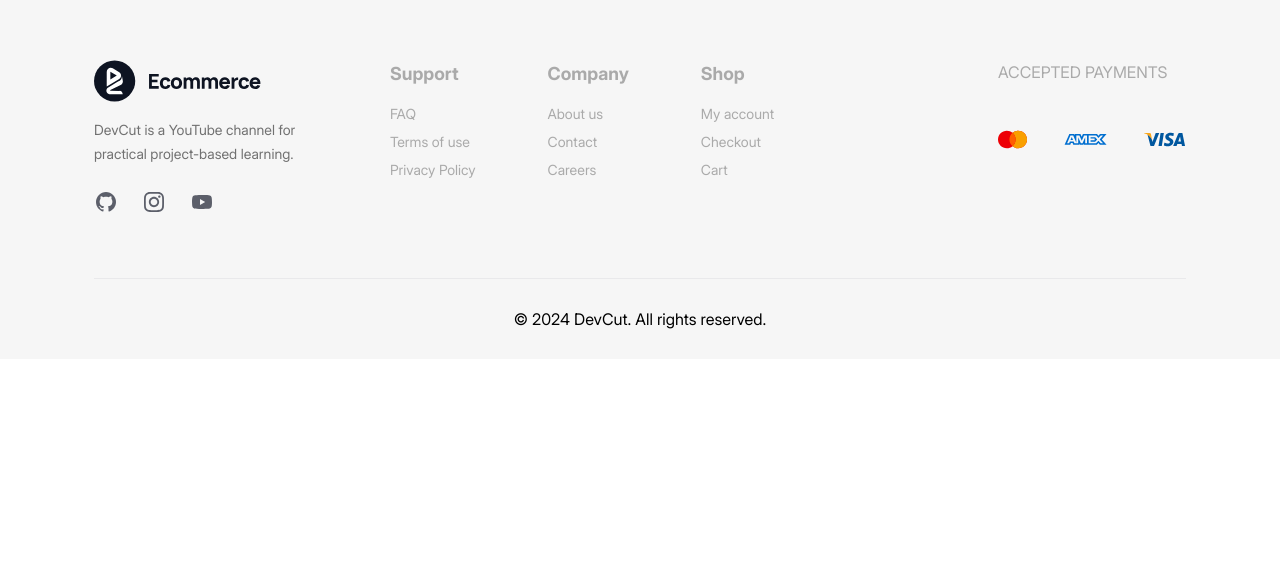
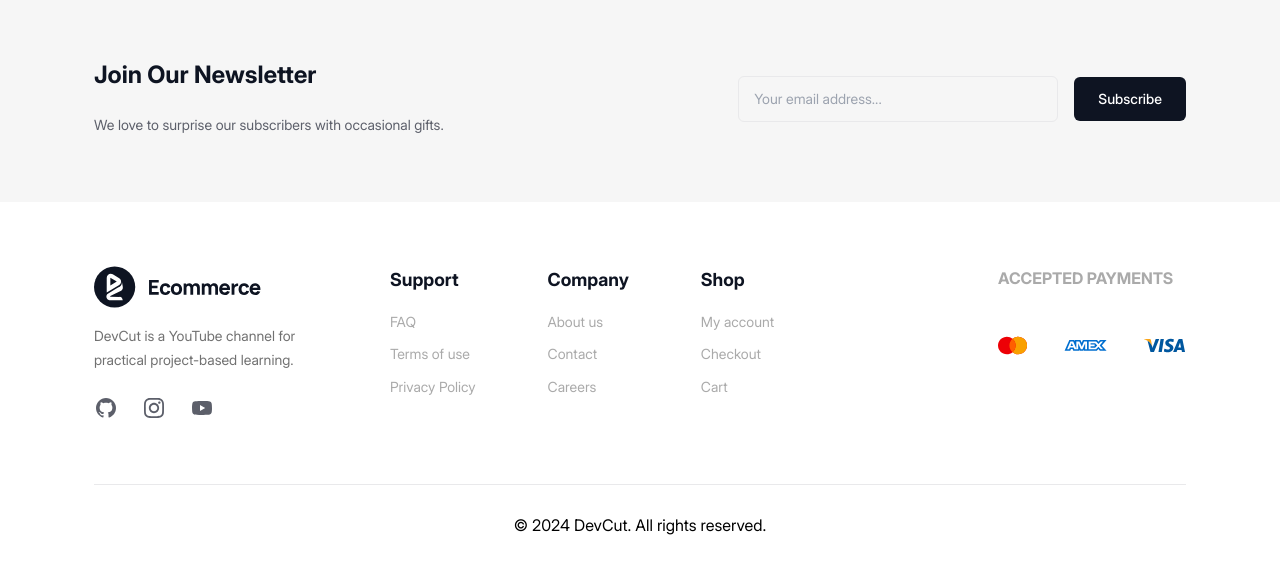
Before and after one commit to AbdumalikovIkboljon/E-commerce, a Next.js app: page / in a window 1280 px wide. Shown: the part 930-1495 px from the top of the page. Before the commit the page ends 1289 px from the top, so only its background shows below. Built offline with nearby package versions, Linux system fonts and the light colour scheme.

Commit message:
add newsletter component

```diff
--- a/src/app/globals.css
+++ b/src/app/globals.css
@@ -42,3 +42,25 @@ body {
   font-style: normal;
   font-display: swap;
 }
+
+
+@layer base {
+  h1 {
+    @apply text-[40px] font-bold leading-[60px] tracking-[-2.5%] text-black-900;
+  }
+  h2 {
+    @apply text-[32px] font-bold leading-[38px] text-black-900;
+  }
+  h3 {
+    @apply text-[24px] font-bold leading-[29px] text-black-900;
+  }
+  h4 {
+    @apply text-[18px] font-semibold leading-[22px] text-black-900;
+  }
+  h5 {
+    @apply text-base font-semibold leading-[20px] text-black-900;
+  }
+  h6 {
+    @apply text-sm font-medium leading-[18px] text-black-900;
+  }
+}
--- a/src/app/layout.js
+++ b/src/app/layout.js
@@ -1,7 +1,7 @@
 import Header from "@/components/Header";
 import "./globals.css";
 import Footer from "@/components/Footer";
-
+import Newsletter from "@/components/Newsletter";
 
 export const metadata = {
   title: "Create Next App",
@@ -16,6 +16,7 @@ export default function RootLayout({ children }) {
         <main className="flex-grow">
           {children}
         </main>
+        <Newsletter />
         <Footer />
       </body>
     </html>
--- a/src/components/Button.js
+++ b/src/components/Button.js
@@ -2,17 +2,17 @@
 import React from 'react';
 
 const Button = ({ children, onClick, className = '', variant = 'primary', ...props }) => {
-//   const baseStyles = 'px-4 py-2 rounded-md font-medium focus:outline-none transition-colors duration-200';
-//   const variantStyles = {
-    // primary: 'bg-blue-500 text-white hover:bg-blue-600',
-    // secondary: 'bg-gray-300 text-black hover:bg-gray-400',
-    // danger: 'bg-red-500 text-white hover:bg-red-600',
-//   };
+  const baseStyles = 'px-6 py-[9.5px] rounded-md font-medium text-sm focus:outline-none transition-colors duration-200';
+  const variantStyles = {
+    primary: 'bg-black-900 text-white hover:bg-black-600',
+    secondary: 'bg-gray-300 text-black hover:bg-gray-400',
+    danger: 'bg-red-500 text-white hover:bg-red-600',
+  };
 
   return (
     <button
       onClick={onClick}
-      className={` ${className}`}
+      className={`${baseStyles} ${variantStyles[variant]} ${className}`}
       {...props}
     >
       {children}
--- a/src/components/Footer.js
+++ b/src/components/Footer.js
@@ -6,7 +6,7 @@ import { footerLinks } from "@/constants";
 
 const Footer = () => {
   return (
-    <footer className="bg-gray-100">
+    <footer className="bg-white">
       <div className="max-w-[1116px] mx-auto px-3">
         <div className="flex flex-wrap justify-between gap-6 border-b border-slate-300 py-8 lg:py-16 ">
           {/* Logo and Social Links */}
--- a/src/components/Header.js
+++ b/src/components/Header.js
@@ -4,7 +4,7 @@ import Navbar from './Navbar';
 
 const Header = () => {
   return (
-    <header className='mx-auto w-full'>
+    <header className='mx-auto z-10 w-full'>
       <div className='bg-black-900 flex gap-2 py-2 items-center justify-center flex-wrap'>
         <p className='text-white text-sm leading-6 text-center md:text-left'>
           Get 25% OFF on your first order.
--- /dev/null
+++ b/src/components/Newsletter.js
@@ -0,0 +1,27 @@
+import React from "react";
+import CustomInput from "./CustomInput";
+import Button from "./Button";
+
+const Newsletter = () => {
+  return (
+    <div className="bg-gray-100 py-[60px]">
+      <div className="max-w-[1116px] flex justify-center items-center flex-col md:flex-row md:items-center md:justify-between gap-6 mx-auto px-3 py-1">
+        <div>
+          <h3 className="mb-6">Join Our Newsletter</h3>
+          <p className="text-black-500 text-sm">
+            We love to surprise our subscribers with occasional gifts.
+          </p>
+        </div>
+
+        <div className="flex items-center gap-4">
+          <CustomInput className='bg-transparent py-[10px] w-inherit sm:w-[320px] px-[15px] text-black-300 text-sm' type="email" placeholder="Your email address..." />
+          <Button variant="primary">
+            Subscribe
+          </Button>
+        </div>
+      </div>
+    </div>
+  );
+};
+
+export default Newsletter;
--- a/tailwind.config.js
+++ b/tailwind.config.js
@@ -16,6 +16,8 @@ module.exports = {
     },
     colors: {
       white: '#FFFFFF',
+      dark: '#000000',
+      transparent: 'transparent',
       primary: {
         100: '#F0F1FF',
         200: '#E3E5FF',
@@ -86,7 +88,17 @@ module.exports = {
         800: '#F6BB33',
         900: '#F3B40A',
       }
-    }
+    },
+    extend: {
+      fontSize: {
+        // 'xs': ['12px', { lineHeight: '16px' }],    // Extra small font size
+        'sm': ['14px', { lineHeight: '24.5px' }],    // Small font size
+        // 'base': ['16px', { lineHeight: '24px' }],  // Base font size
+        // 'lg': ['18px', { lineHeight: '28px' }],    // Large font size
+        // 'xl': ['20px', { lineHeight: '28px' }],
+      }
+    },
+
   },
   plugins: [],
 };
```
